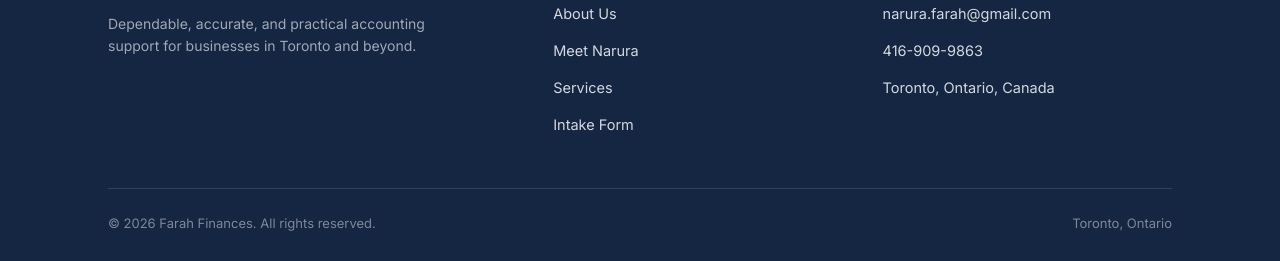
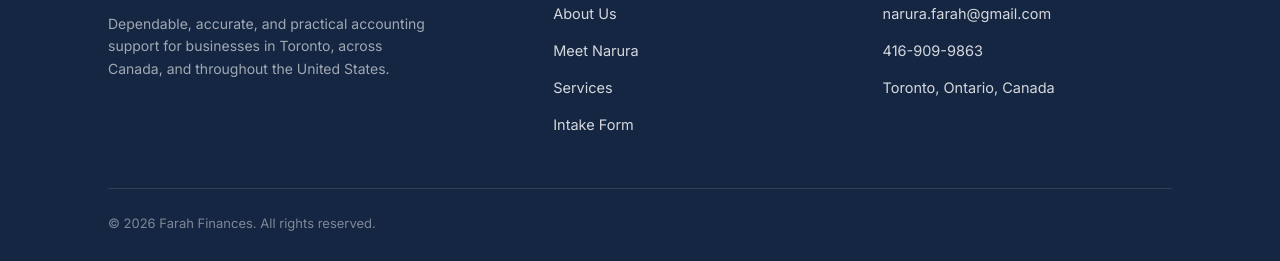
Before and after one commit to narurafarah-ui/farah-finances, a plain HTML site: page index.html in a window 1280 px wide. Shown: the part 2958-3219 px from the top of the page. Drawn offline with Linux system fonts and the light colour scheme.

Commit message:
Update index.html

```diff
--- a/index.html
+++ b/index.html
@@ -162,7 +162,7 @@
     <div class="footer-grid">
       <div class="footer-brand">
         <a href="index.html" class="brand"><span class="brand-mark">FF</span><span class="brand-text">Farah Finances<span>Chartered Accounting</span></span></a>
-        <p>Dependable, accurate, and practical accounting support for businesses in Toronto and beyond.</p>
+        <p>Dependable, accurate, and practical accounting support for businesses in Toronto, across Canada, and throughout the United States.</p>
       </div>
       <div class="footer-col">
         <h5>Site</h5>
@@ -180,7 +180,6 @@
     </div>
     <div class="footer-bottom">
       <span>© <span id="year"></span> Farah Finances. All rights reserved.</span>
-      <span>Toronto, Ontario</span>
     </div>
   </div>
 </footer>
```
